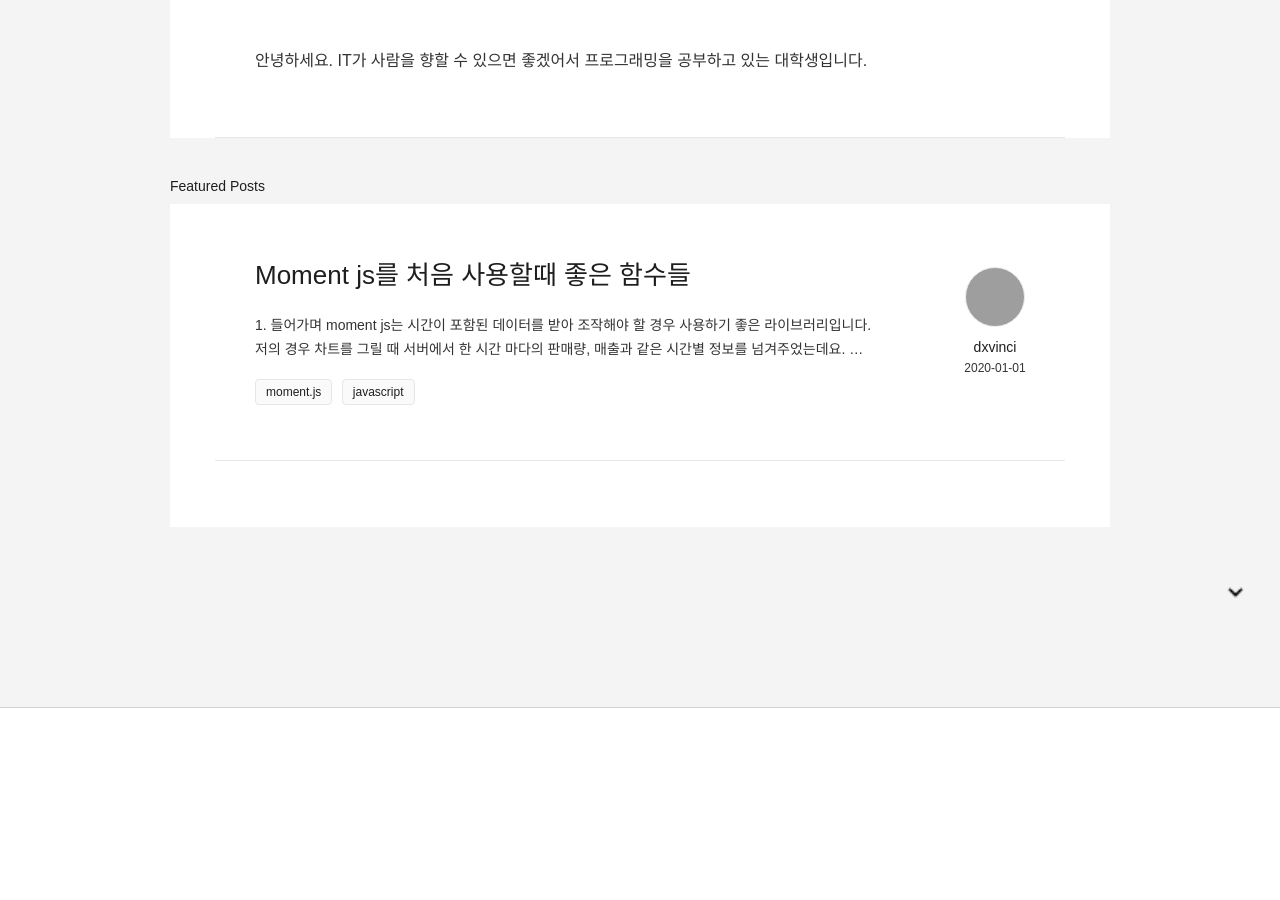
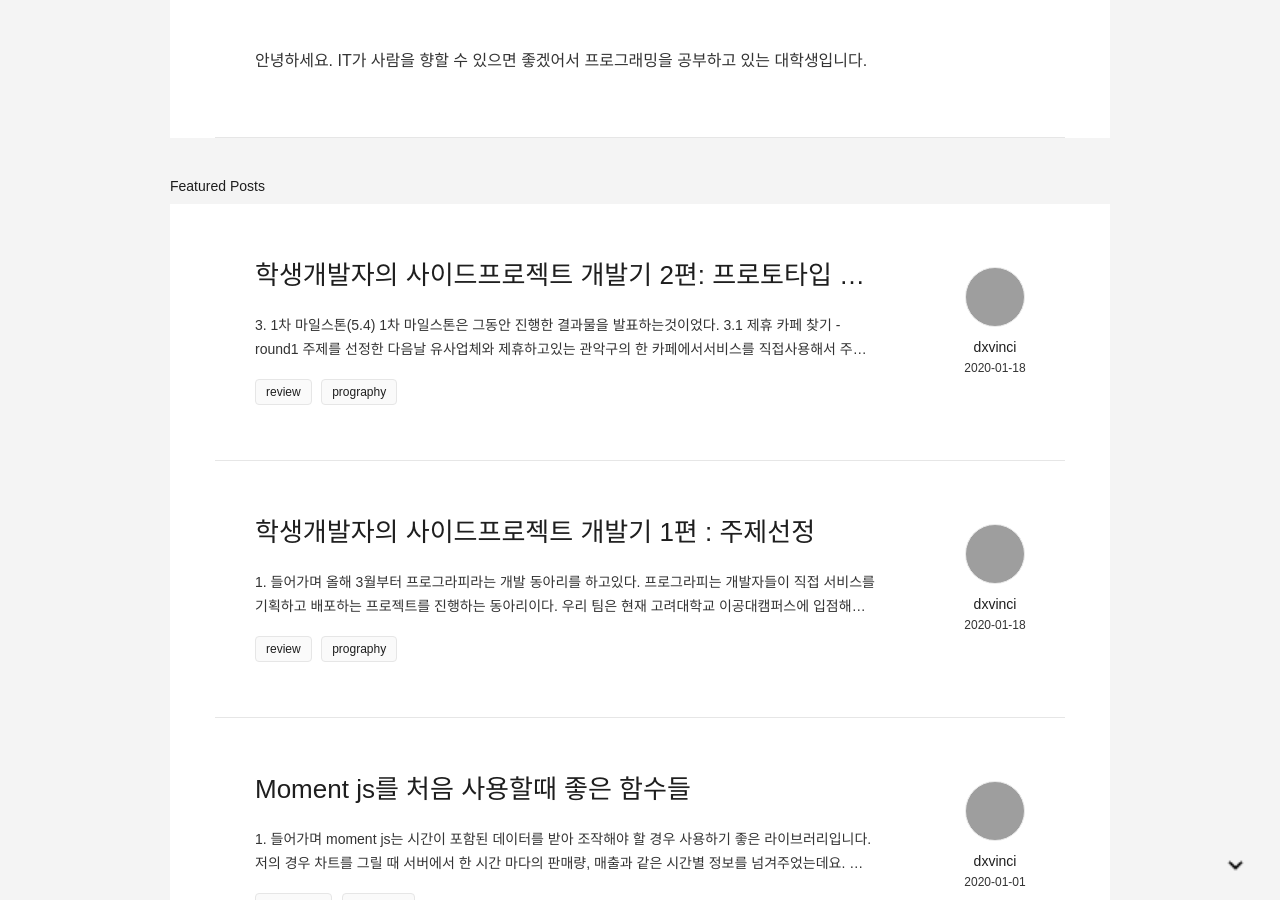
Before and after one commit to prography-tech/prography-tech.github.io, a Jekyll site: the page built from _authors/dxvinci.md, in a window 1280 px wide and 900 px high, scrolled down 530 px. Built offline with Jekyll 4.4.1, drawn with Linux system fonts in a browser that asks for light colours; before the commit the page ends 1257 px from its top, so only the background shows below that; grey boxes are pictures that could not be loaded.

Commit message:
prography review post

````diff
--- /dev/null
+++ b/_posts/2020-01-18-review-prography-4th-1.md
@@ -0,0 +1,60 @@
+---
+layout: post #require
+title: "학생개발자의 사이드프로젝트 개발기 1편 : 주제선정"
+author: "dxvinci"
+date: 2020-01-18 23:04 # 작성 날짜 등록
+tags: [review, prography] # 원하는 태그 등록
+image: '/assets/posts/dxvinci/review2/6.png'
+---
+
+# 1. 들어가며
+
+올해 3월부터 프로그라피라는 개발 동아리를 하고있다.
+
+[프로그라피](http://prography.org/)는 개발자들이 직접 서비스를 기획하고 배포하는 프로젝트를 진행하는 동아리이다.
+
+우리 팀은 현재 고려대학교 이공대캠퍼스에 입점해있는 **커피 스퀘어**라는 곳과 제휴를 맺어 원격으로 커피를 주문하고 픽업할 수 있는 서비스를 개발하고 있다.
+
+처음 프로젝트를 하는 학생개발자들은 어떤 시행착오를 겪으며 어떻게 해결해왔는지를 나와같은 예비개발자들을 위해서 포스팅 해보고자 한다.
+
+목차는 주제선정부터 1차,2차 ,3차 마일스톤까지 시간의 흐름대로 작성할 예정이며 그 과정속에서 우리 프로젝트가 어떻게 변해왔는지와 이번 프로젝트를 진행하면서 느끼고 배운점들을 포스팅하고자 한다.
+
+# 2. 주제 선정
+
+1. 진로사이트 DB
+
+2. 돈을 걸고 일정을 관리하는 서비스
+
+3. 장학금 커뮤니티
+
+4. 스터디 일정관리 어플
+
+5. 구글 검색 시 본인이 얼마나 해당글을 조회했었는지 보여주는 크롬 익스텐션
+
+6. 나만의 장바구니
+
+7. 각종 플랫폼의 제품 리뷰들을 한 데 모아서 보여주는 서비스
+
+## 2.1 우린 어떻게 행아웃을 처음 쓰게 되었는가
+
+3월3일에 처음 세션을 하고 주제를 정하는데 **4명이 모두 마음에 드는서비스를 찾지못했다.** 다음세션까지 주제를 정해야해서 2,3일에 한번씩 회의가 필요했고 모두의 시간을 맞추기가 어려웠고, 얼굴은 무조건 보고 회의를 해야한다고 생각했기에 이때 처음으로 구글행아웃을 사용했다.
+
+발표날이 다가와 일단 가장 의견을 많이 피력한 사람이 좋아하는 서비스인 크롬 익스텐션으로 발표를 진행했다. 다음주에는 발표한 주제로 시장조사를 한다음에 기획서까지 적어서 발표를 해야했는데 우리는 주제가 정해지지않은 상황이었다..
+
+처음에는 회의록을 작성하기도 했는데 뒤로갈수록 의미가 없어졌다. 사람들의 불편함을 찾고자 심층인터뷰를 하기도 했는데 여전히 의미가 없었다.
+
+## 2.2 슬랙을 잘 써보자
+
+답이 안나오는 끝장토론을 시작한지 2주차가 되었고 주제가 안나와서 슬랙으로 대화가 점점 많아졌다. 무슨 대화를 하는지 맥락을 파악하기가 어려워서 슬랙의 thread(쓰레드)기능을 활용하게 되었다.
+
+하여간 그렇게 끊임없는 답없이 열을 올리는 회의끝에 우리는 주제를 찾게되었는데 그렇게 4명 모두가 납득한 서비스는 정말 어이없는 의식의 흐름속에서 나왔다.
+
+*편의점에가서 담배를 안사면 적금에 돈이 들어가게 해주자 → 이상하다. 차라리 적금커피를 하자 → 그것도 이상하다. 차라리 커피를 원격으로 주문할 수 있게 하자.*
+
+![1/Untitled.png](/assets/posts/dxvinci/review/1.png)
+
+이미 프렌차이즈 커피전문점은 각자 나름의 주문앱이 있었고, 이 시장에도 유사업체들이 있었지만 아무렴어떠냐 우리가 만들고싶은 서비스를 드디어 찾았는데..
+
+![1/Untitled%201.png](/assets/posts/dxvinci/review/2.png)
+
+드디어 우리는 주제를 찾게되었고 그렇게 꽃길만 있을줄 알았다..
--- /dev/null
+++ b/_posts/2020-01-18-review-prography-4th-2.md
@@ -0,0 +1,86 @@
+---
+layout: post #require
+title: "학생개발자의 사이드프로젝트 개발기 2편: 프로토타입 만들기"
+author: "dxvinci"
+date: 2020-01-18 23:04 # 작성 날짜 등록
+tags: [review, prography] # 원하는 태그 등록
+image: '/assets/posts/dxvinci/review2/7.png'
+---
+
+
+# 3. 1차 마일스톤(5.4)
+
+1차 마일스톤은 그동안 진행한 결과물을 발표하는것이었다.
+
+## 3.1 제휴 카페 찾기  - round1
+
+주제를 선정한 다음날 유사업체와 제휴하고있는 관악구의 한 카페에서서비스를 직접사용해서 주문을 해보았고 이 업체와 계약한 카페관계자와 인터뷰를 해보며 우리가 다이브해도 괜찮겠다는 확신을 얻었다. 이때까지는 회의록을 쓰던 습관이 남아있어 인터뷰, 기획서들을 참 문서화를 잘 했었다. 이때까지는 아직 문서화가 귀찮다고 생각을 못했던것같다.
+
+우리는 처음에 서울대학교의 느티나무라는 협동조합을 타겟카페로 삼았다. 외부에 나가기 어려운 서울대학교의 특성상 우리의 서비스가 가장 침투하기 좋은곳이라고 생각했기때문이다. 그렇게 제휴를 맺고자 와이어 프레임까지 만들고 방문을 하였다.
+
+![2/Untitled.png](/assets/posts/dxvinci/review2/0.png)
+
+그런데 문제가 있었다. 생협에서 운영되는 전사관리 서비스 ERP 시스템에 우리의 어플을 이용한 주문정보를 넣기가 힘들것같다는 답변을 들었다. 즉, 주문이 두군데서 들어오면 일하는사람이 불편해지기 때문이고 이곳은 규모가 꽤 컸기때문에 꼭 주문을 한군데에서 관리를 해야했다.
+
+![2/Untitled%201.png](/assets/posts/dxvinci/review2/1.png)
+
+더이상 없을것같았던 화상회의가 또 다시 시작되고 있었다... 아직 개발은 시작도 못했는데 말이다.
+
+*좋은 주제를 정하는건 좋은데, 우리 개발할 수 있는거 맞아?*
+
+이제 제휴를 맺던 안맺던 개발이 시작되어야했고, 우린 API가 뭔지도 모르는 상황에서 API 기능명세서를 만들어야 했다.
+
+![2/Untitled%202.png](/assets/posts/dxvinci/review2/2.png)
+
+## 3.2 API 문서를 만들자.
+
+돌아보면 API는 정말 엄청 허술했다. 이제 와서 하는 생각인데 개발을 시작하기전에 API 명세서가 필요한지 모르겠고, 개발을 하면서 API 명세서가 계속 업그레이드 되었어야했는데 우리는 끝까지 이 API 가이드를 사용하지 않았고, 정말 많이 달라졌고 지금도 손님앱에서 서버로 무엇을 주는지, 서버앱에서 점주앱으로 무엇을 주는지 의사소통비용이 계속 발생하고 있다. 1000번 생각해도 이것은 매우 잘못되었지만 해야할게 너무많아 이것을 계속 방치하고 있는 상황이다.🤣
+
+![2/Untitled%203.png](/assets/posts/dxvinci/review2/3.png)
+
+## 3.3 제휴카페를 찾자 - round 2
+
+두번째 타겟으로 설정한 카페는 내가 다니고 있는 학교의 도서관근처에 위치한 커피스퀘어라는 카페이다. 이 카페를 타겟으로 선정한 이유는 사장님이 카페를 차리시기전에 우리학교의 커뮤니티인 고파스를 통해 학생들의 의견을 받았었기에 영하실것이라는 기대가 있었고,  점심시간에 주문이 꽤나 밀리는 편이었기 때문에 니즈도 있을거라고 생각했다.우리가 솔직하게 이야기를 하면 기회를 주시지 않을까?라고 생각했고 떨리는 마음으로 무작정 가보기로 했다.
+
+![2/Untitled%204.png](/assets/posts/dxvinci/review2/4.png)
+
+*하지만 결과는 대성공! 자 이제 우리 개발은 모르지만 개발 할 수 있는거지..?*
+
+하지만 뼈개발자출신이 아닌 기획자DNA인 나는 이렇게 까지 힘들게 주제를 정했기에  마케팅이 하고싶어서 지원비를 타야겠다는 생각이 스멀스멀 들고있었다.
+
+![2/Untitled%205.png](/assets/posts/dxvinci/review2/5.png)
+
+## 3.4 프로토타입과 마크업
+
+1차 마일스톤이었던 5월 4일까지 우리는 sketch로 간단하게 프로토타입을 만들었고 materaiUI를 전부 가져다가 써서 마크업을 만들었다.
+
+![2/Untitled%206.png](/assets/posts/dxvinci/review2/6.png)
+
+*뭐야 materailUI 쓰니까 제법 그럴듯한데?*
+
+![2/Untitled%207.png](/assets/posts/dxvinci/review2/7.png)
+
+Promise가 무엇인지도 몰랐지만 axios 라이브러리를 보고 난생 처음으로 서버에 있는 메뉴목록을 가져오고 주문을 넣는 서버와의 통신을 성공하고 나니 뭔가 나도 개발자가 될 수 있을것같다는 생각이 들었다. 백앤드를 담당하는 친구와 첫 통신을 하고 방방 뛰었던 기억을 나는 평생 못 잊을것같다. 그렇게 개발이 순조롭게 이어질 줄 알았다.
+
+## 3.5 컴포넌트 구조는 문서화하자
+
+자 이제 여기서 개발 이야기를 해보자.
+
+설계를 한번도 안해봤던 나는 컴포넌트를 구성할때 재사용성을 고려하지않았다. 확장가능성을 전혀 고려하지 않고 개발을 했기때문이다. 회고 하며 돌아보니 재사용성을 고려할 여유까진 없었던게 자연스러운게 맞는데 컴포넌트간의 흐름에 대해서는 어딘가에 명세가 되어있었어야했던것같다. 상태가 어떻게 흐르는지 적어놓지 않아서 매번 vscode를 왔다갔다 하며 확인했기 떄문이다.
+
+그리고 구조상 `ScrollableTabsButtonAuto`(주문서)는 `ButtonWithFolderList`(각각의 주문)를 포함할수밖에 없고, `ButtonWithFolderLis`t는 `CustomizedDialogDemo`(모달창)를 포함할수밖에 없어 이런 nested구조가 타당한것이었다. (개발하면서도 계속 잘못되었다고 생각하고 있었다)
+
+```javascript
+    `Menu` = `ScrollableTabsButtonAuto` + `LabelBottomNavigation`(네비게이션)
+
+    `ScrollableTabsButtonAuto` > `ButtonWithFolderList`
+
+    `ButtonWithFolderList` > `CustomizedDialogDemo`
+```
+
+그걸 몰랐던 나는 정말 설계가 초장부터 잘못되어버렸다고 생각했고 , 설계리팩토링을 하지 않았으며 사실 코딩을 길게 하지않았기에 2차마일스톤이 닥치기 전까지는 짠 코드를 들여다 보지도 않았다.
+
+# **피드백**
+
+**1. 상태 관리에 따라 UI 컴포넌트들의 구조를 그려놓았어야 한다.
+2. API 문서는 지속적으로 수정되고 관리돼야 한다.**
````
Also changed, not shown: _authors/dxvinci.md (+1 -0 lines), assets/posts/dxvinci/review/1.png (added), assets/posts/dxvinci/review/2.png (added), assets/posts/dxvinci/review2/0.png (added), assets/posts/dxvinci/review2/1.png (added), assets/posts/dxvinci/review2/2.png (added), assets/posts/dxvinci/review2/3.png (added), assets/posts/dxvinci/review2/4.png (added), assets/posts/dxvinci/review2/5.png (added), assets/posts/dxvinci/review2/6.png (added), assets/posts/dxvinci/review2/7.png (added).
